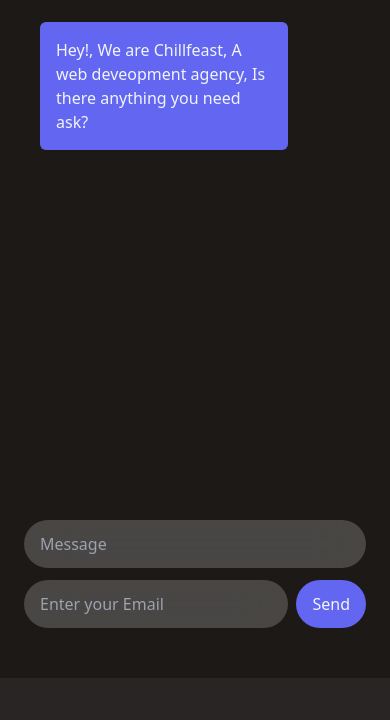
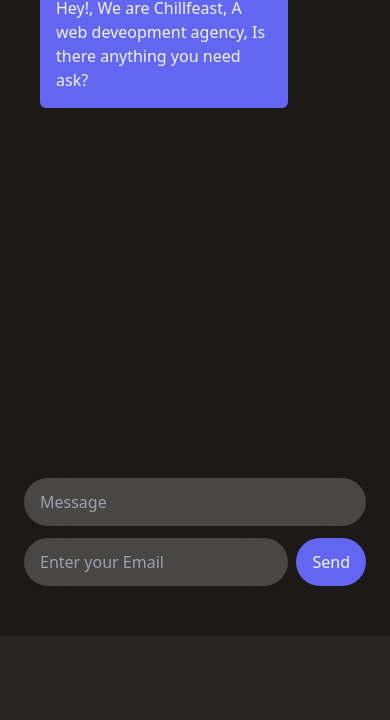
Before and after one commit to Vikneshoftheleaf/agency, a website: page pages/contact.html in a window 390 px wide. Shown: the part 124-844 px from the top of the page. Drawn offline with nearby package versions, Linux system fonts and the light colour scheme; files that its build step writes are made by us from their sources.

Commit message:
Update contact.html

```diff
--- a/pages/contact.html
+++ b/pages/contact.html
@@ -12,7 +12,7 @@
 
 <body>
 
-    <section class="screen h-screen w-screen flex justify-center items-center lg:p-4 bg-stone-800">
+    <section class="screen h-screen w-screen flex justify-center lg:items-center items-start lg:p-4 bg-stone-800">
 
         <div
             class="msg-con lg:h-full h-[90%] lg:w-1/2 w-full bg-stone-900 text-slate-100 lg:rounded-xl p-6 relative flex flex-col gap-4">
```
